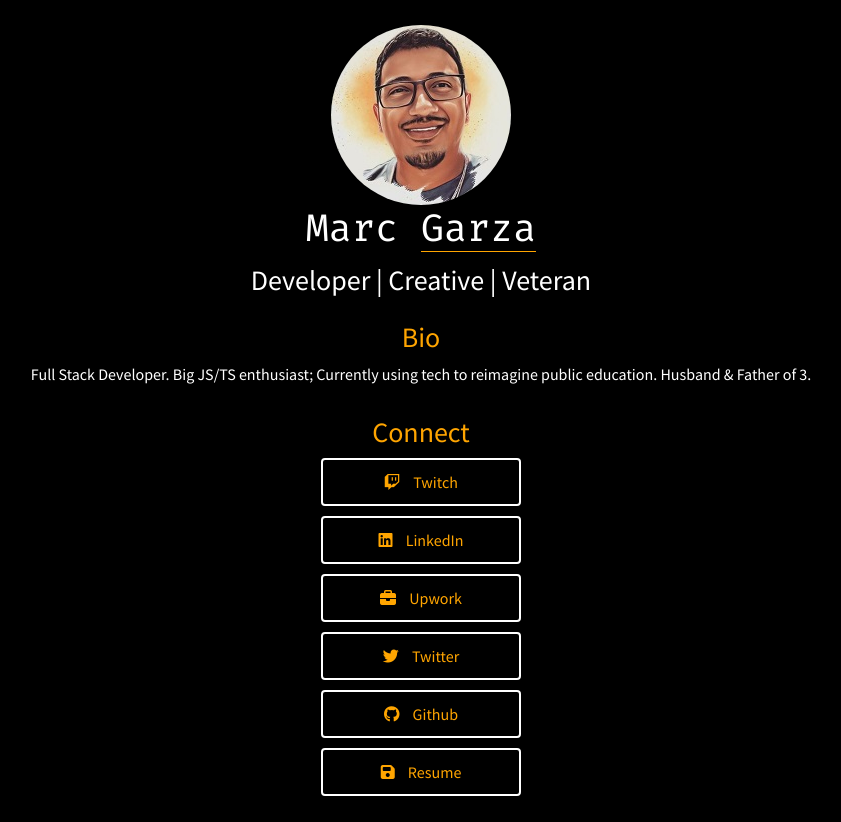
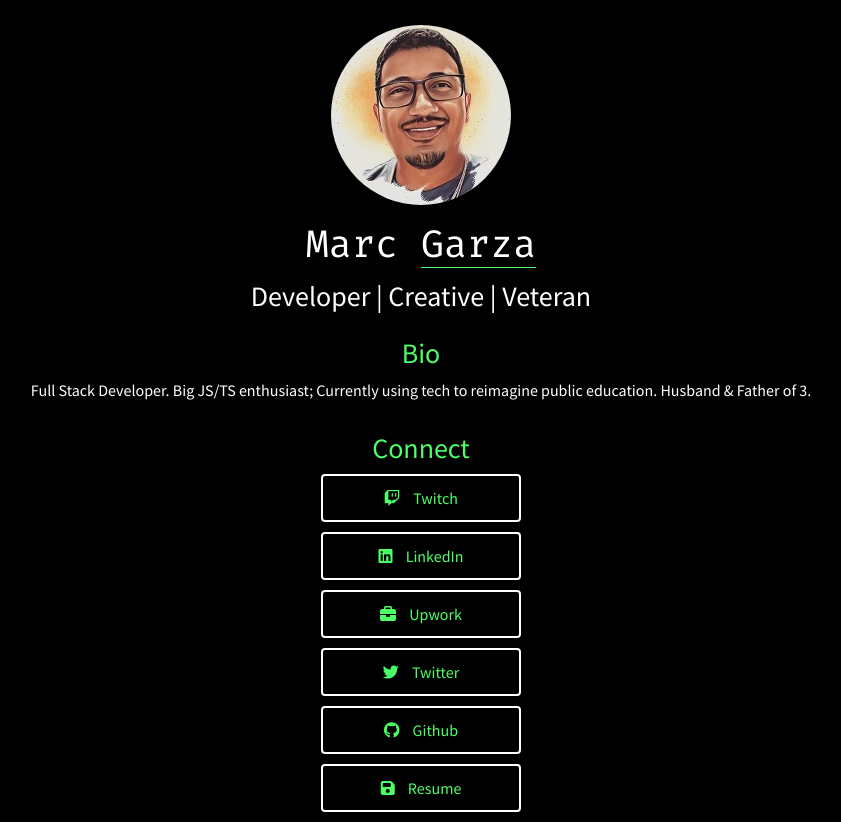
Before and after one commit to garzaCodes/garzaCodes.github.io, a plain HTML site: page index.html in a window 1280 px wide. Shown: the whole page, without its empty margins (219-1060 px from the left). Drawn offline with nearby package versions, Linux system fonts and the light colour scheme.

Commit message:
updated color scheme to green and adding padding to image

```diff
--- a/index.html
+++ b/index.html
@@ -26,7 +26,7 @@
     <div class="container">
       <div class="row align-items-center">
         <header class="col-12">
-          <img src="assets/Profile.jpg" alt="Marc Garza Profile" />
+          <img class="mb-3" src="assets/Profile.jpg" alt="Marc Garza Profile" />
           <h1>Marc <span>Garza</span></h1>
           <h3>Developer | Creative | Veteran</h3>
         </header>
--- a/style.css
+++ b/style.css
@@ -22,7 +22,7 @@ header h1 {
 
 header h1 span {
   display: inline-block;
-  border-bottom: 1px solid orange;
+  border-bottom: 1px solid #4DFF67;
 }
 
 header h3 {
@@ -50,12 +50,12 @@ main ul {
   text-decoration: none;
   background: none;
   padding: 10px;
-  color: orange;
+  color: #4DFF67;
 }
 
 .btn:hover {
   color: white;
-  background: orange;
+  background: #4DFF67;
   cursor: pointer;
 }
 
@@ -65,7 +65,7 @@ main ul {
 }
 
 h3.section-header {
-  color: orange;
+  color: #4DFF67;
 }
 
 @media only screen and (max-width: 900px) {
```
